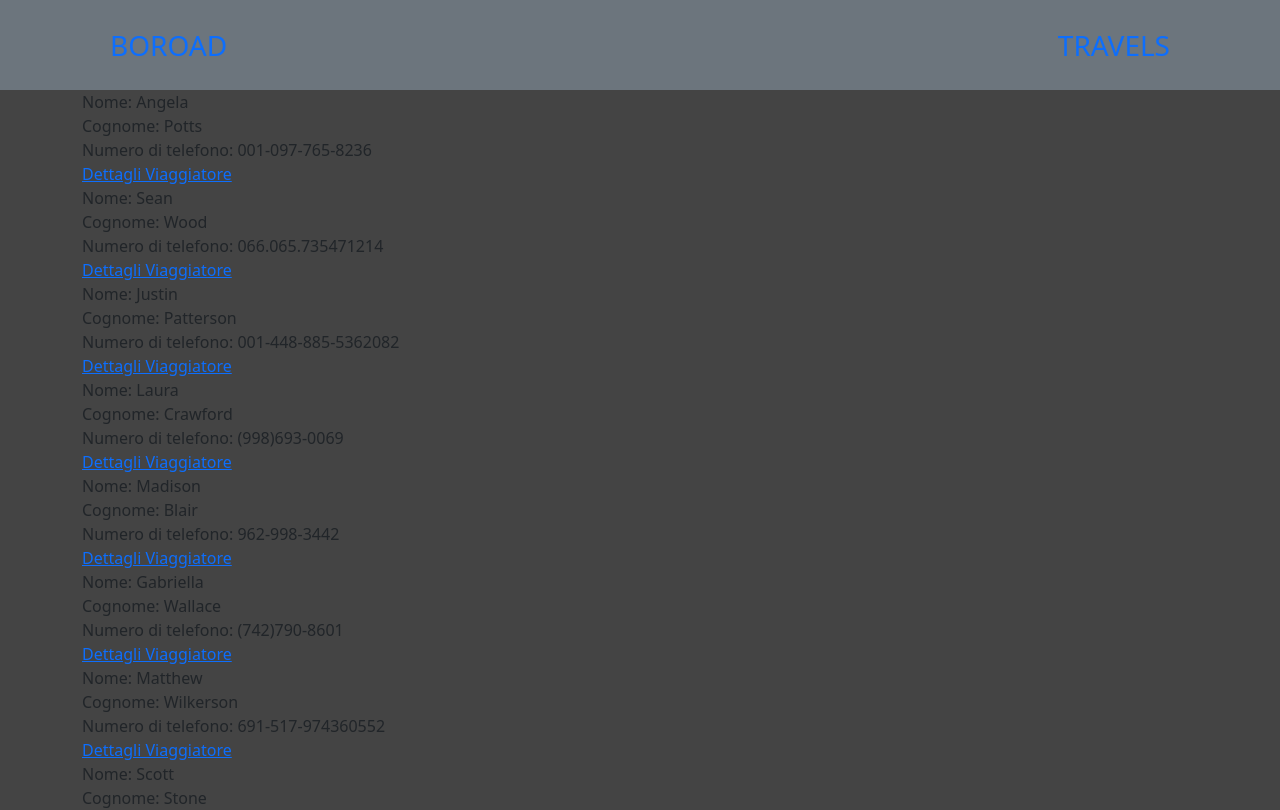
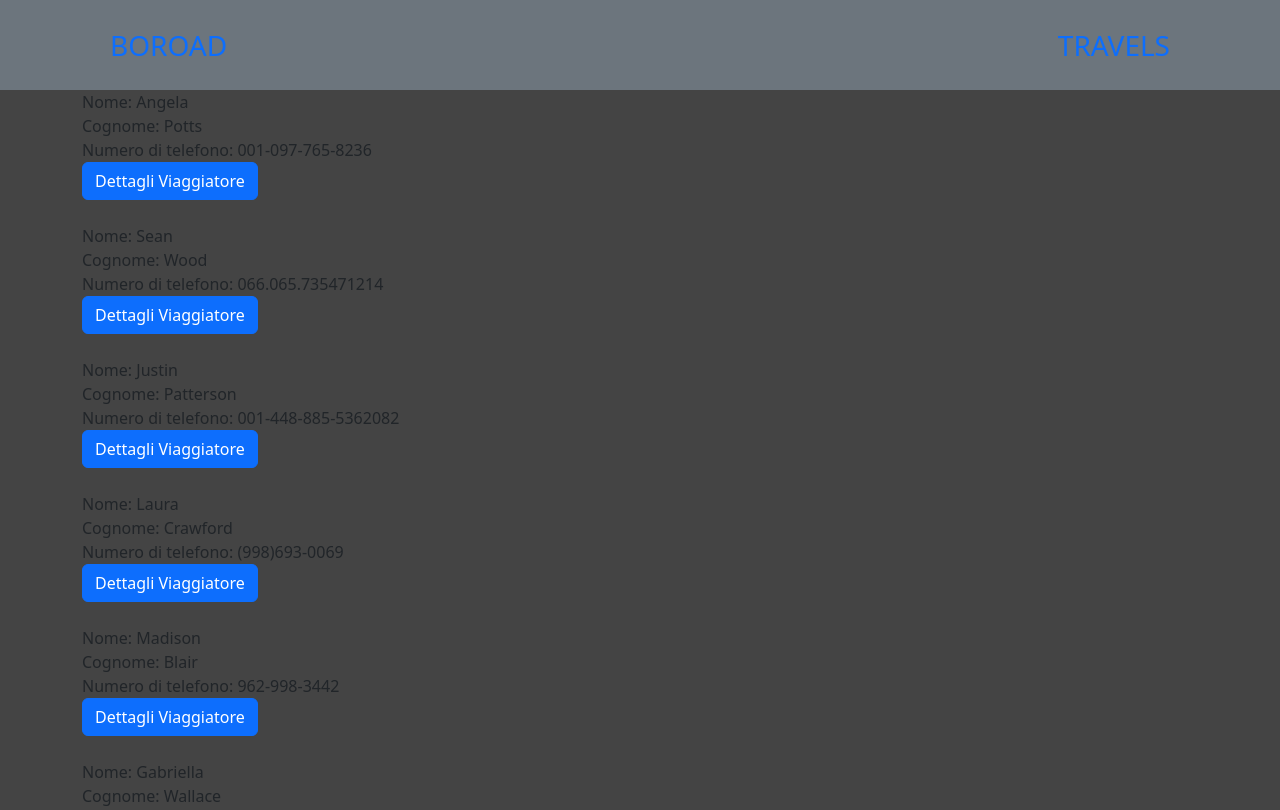
Before and after one commit to simoneburrai/boo-road-webapp, a React (Vite) app: page /travels/1/travellers in a window 1280 px wide. Shown: the top 810 px of the page. Built offline with nearby package versions, Linux system fonts and the light colour scheme.

Commit message:
feat: modified buttons to react-router-dom Links

```diff
--- a/src/components/travellers/TravellerCard.jsx
+++ b/src/components/travellers/TravellerCard.jsx
@@ -7,7 +7,8 @@ const {name, surname, number, id, travelId} = traveller;
             <div>Nome: {name}</div>
             <div>Cognome: {surname}</div>
             <div>Numero di telefono: {number}</div>
-            <Link to={`/travels/${travelId}/travellers/${id}`}>Dettagli Viaggiatore</Link>
+            <Link className="btn btn-primary mb-4"
+            to={`/travels/${travelId}/travellers/${id}`}>Dettagli Viaggiatore</Link>
         </div>
     )
 }
--- a/src/components/travels/TravelCard.jsx
+++ b/src/components/travels/TravelCard.jsx
@@ -16,7 +16,7 @@ const TravelCard = ({ travels }) => {
                         </div>
                         <div className="d-flex flex-row justify-content-between">
                             <h4 className="mb-4">{travel.price}€</h4>
-                            <button className="btn btn-primary mb-4"><Link to={`/travels/${travel.id}`}>dettagli</Link></button>
+                           <Link to={`/travels/${travel.id}`} className="btn btn-primary mb-4">dettagli</Link>
                         </div>
                     </div>
                 </div>
--- a/src/components/travels/travelDetailCard.jsx
+++ b/src/components/travels/travelDetailCard.jsx
@@ -15,7 +15,9 @@ const TravelDetailCard = ({travel}) => {
                     </div>
                     <div className="d-flex flex-row justify-content-between ">
                         <h4 className=" mb-4">costo</h4>
-                        <button className="btn btn-primary mb-4"><Link to={`/travels/${travel.id}/travellers`}>Vedi tutti i viaggiatori</Link></button>
+                        <Link to={`/travels/${travel.id}/travellers`}
+                        className="btn btn-primary mb-4"
+                        >Vedi tutti i viaggiatori</Link>
                     </div>
                 </div>
             </div>
```
